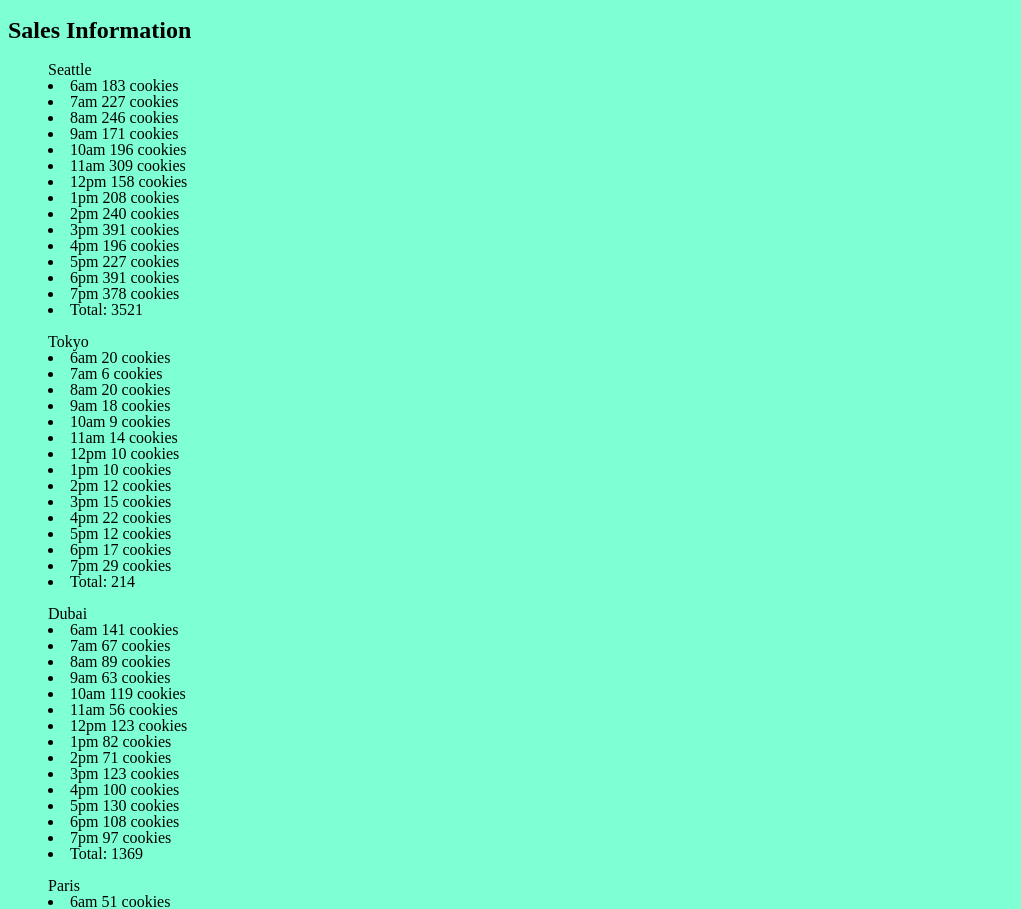
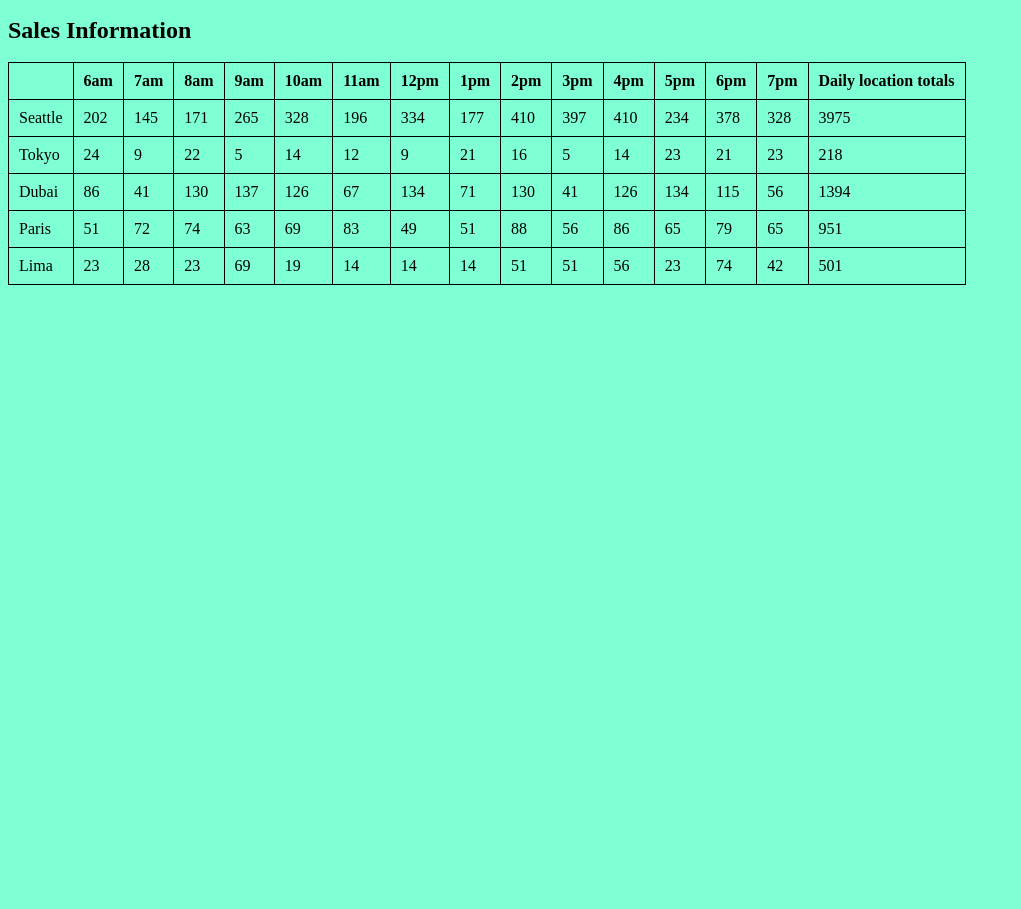
Before and after one commit to joshuamccluskey/cookies-stand, a plain HTML site: page sales.html in a window 1280 px wide. Shown: the part 57-966 px from the top of the page, without its empty margins (0-1021 px from the left). After the commit the page ends 800 px from the top, so only its background shows below. Drawn offline with Linux system fonts and the light colour scheme.

Commit message:
solution for lab 07 completed

```diff
--- a/css/style.css
+++ b/css/style.css
@@ -5,3 +5,12 @@
 ul{
   list-style: inside;
 }
+
+table{
+ border: 1px solid black;
+}
+
+td, th {
+  border: 1px solid black;
+  padding: 10px;
+}
--- a/js/app.js
+++ b/js/app.js
@@ -2,246 +2,132 @@
 
 console.log('hello world');
 
-// // Problem domain: Pat’s Salmon Cookies, soon with franchises internationally, needs to calculate the number of cookies each location must make every day so that it can manage its supplies inventory and baking schedule. The number of cookies to make depends on the hours of operation (6:00 AM to 8:00 PM for all locations) and a few factors unique to each location:
-
-// The minimum number of customers per hour.
-// The maximum number of customers per hour.
-// The average number of cookies purchased per customer.
-
-//1. get element to modify
-
-
-let section = document.getElementById('cookies-city-sales');
-
-console.log(section);
-
 let hours = ['6am', '7am', '8am', '9am', '10am', '11am', '12pm', '1pm', '2pm', '3pm', '4pm', '5pm', '6pm', '7pm'];
 
-//Objects for each cities sales with min and max and average
+function Stores(city, min, max, avg) {
+  this.city = city;
+  this.min = min;
+  this.max = max;
+  this.avg = avg;
+  this.sales = 0;
+  this.total = 0;
 
-// Seattle Render function that adds the list items to the sales.html for the ul id:seattle.
-function seattleRender() {
-
-  let seattle = {
-    city: 'seattle',
-    min: 23,
-    max: 65,
-    avg: 6.3,
-    sales: 0,
-    total: 0,
-
-    getSales: function () {
+}
+Stores.prototype.getSales = function () {
   let randoNum = getRandom(this.min, this.max);
   let avgSales = randoNum * this.avg;
   let finalAvg = Math.ceil(avgSales);
   // console.log(this.sales);
   this.sales = finalAvg;
-    }
+  return [];
 };
 
 function getRandom(min, max) {
   return Math.floor(Math.random() * (max - min + 1) + min);
   //The maximum is exclusive and the minimum is inclusive
 }
-  let seattleList = document.getElementById(seattle.city);
 
-  //Use for loop to iterate the hors add random sales multiplied by avg and added at each iteration to
+Stores.prototype.render = function () {
+  let table = document.getElementById('cookieSales');
+  let tr = document.createElement('tr');
+  table.appendChild(tr);
+  let td = document.createElement('td');
+  td.textContent = this.city;
+  tr.appendChild(td);
+  // let tf = document.createElement('tf');
+
   for (let i = 0; i < hours.length; i++) {
-    let li = document.createElement('li');
-    seattle.getSales();
-    seattle.total = seattle.total + seattle.sales;
-    li.textContent = `${hours[i]} ${seattle.sales} cookies`;
-    seattleList.appendChild(li);
+    this.getSales();
+    this.total = this.total + this.sales;
+    td = document.createElement('td');
+    td.textContent = `${this.sales}`;
+    tr.appendChild(td);
+  }
+
+  td = document.createElement('td');
+  td.textContent = this.total;
+  tr.appendChild(td);
+};
+
+function renderHeader() {
+  let table = document.getElementById('cookieSales');
+  let tr = document.createElement('tr');
+  table.appendChild(tr);
+  let th = document.createElement('th');
+  th.textContent = '';
+  tr.appendChild(th);
+
+  // let td = document.createElement('td');
+  // let tf = document.createElement('tf');
+
+  for (let i = 0; i < hours.length; i++) {
+    th = document.createElement('th');
+    th.textContent = `${hours[i]}`;
+    tr.appendChild(th);
+  }
+  th = document.createElement('th');
+  th.textContent = 'Daily location totals';
+  tr.appendChild(th);
 
 }
 
-  let li = document.createElement('li');
-  seattleList.appendChild(li);
-  li.textContent = `Total: ${seattle.total}`;
-  //Returning total to a seperate array
-  return [seattle.total];
 
-}
+let seattle = new Stores('Seattle', 23, 65, 6.3);
+let tokyo = new Stores('Tokyo', 3, 24, 1.2);
+let dubai = new Stores('Dubai', 11, 38, 3.7);
+let paris = new Stores('Paris', 20, 38, 2.3);
+let lima = new Stores('Lima', 2, 16, 4.6);
 
-seattleRender();
-
-// Tokyo Render function that adds the list items to the sales.html for the ul id:tokoyo.
-
-function tokyoRender() {
-
-  let tokyo = {
-    city: 'tokyo',
-    min: 3,
-    max: 24,
-    avg: 1.2,
-    sales: 0,
-    total: 0,
+renderHeader();
+seattle.render();
+tokyo.render();
+dubai.render();
+paris.render();
+lima.render();
 
 
-    getSales: function () {
-      let randoNum = getRandom(this.min, this.max);
-      let avgSales = randoNum * this.avg;
-      let finalAvg = Math.ceil(avgSales);
-      // console.log(this.sales);
-      this.sales = finalAvg;
-    }
-  };
+// seattle.render();
 
-  function getRandom(min, max) {
-    return Math.floor(Math.random() * (max - min + 1) + min);
-    //The maximum is exclusive and the minimum is inclusive
-  }
-  let tokyoList = document.getElementById(tokyo.city);
-  //Use for loop to iterate the hors add random sales multiplied by avg and added at each iteration to
-  for (let i = 0; i < hours.length; i++) {
-    let li = document.createElement('li');
-    tokyo.getSales();
-    tokyo.total = tokyo.total + tokyo.sales;
-    li.textContent = `${hours[i]} ${tokyo.sales} cookies`;
-    tokyoList.appendChild(li);
+// Seattle Render function that adds the list items to the sales.html for the ul id:seattle.
+// function seattleRender() {
 
-  }
-
-  let li = document.createElement('li');
-  tokyoList.appendChild(li);
-  li.textContent = `Total: ${tokyo.total}`;
-  //Returning total to a serperate array
-  return [tokyo.total];
-}
-
-tokyoRender();
+//   let seattle = {
+//     city: 'Seattle',
+//     min: 23,
+//     max: 65,
+//     avg: 6.3,
+//     sales: 0,
+//     total: 0,
 
 
-// Dubai Render function that adds the list items to the sales.html for the ul id:dubai.
-function dubaiRender() {
+//   let tokyo = {
+//     city: 'tokyo',
+//     min: 3,
+//     max: 24,
+//     avg: 1.2,
+//     sales: 0,
+//     total: 0,
 
-  let dubai = {
-    city: 'dubai',
-    min: 11,
-    max: 38,
-    avg: 3.7,
-    sales: 0,
-    total: 0,
+//   let dubai = {
+//     city: 'dubai',
+//     min: 11,
+//     max: 38,
+//     avg: 3.7,
+//     sales: 0,
+//     total: 0,
 
-    getSales: function () {
-      let randoNum = getRandom(this.min, this.max);
-      let avgSales = randoNum * this.avg;
-      let finalAvg = Math.ceil(avgSales);
-      // console.log(this.sales);
-      this.sales = finalAvg;
-    }
-  };
+//   let paris = {
+//     city: 'paris',
+//     min: 20,
+//     max: 38,
+//     avg: 2.3,
+//     sales: 0,
+//     total: 0,
 
-  function getRandom(min, max) {
-    return Math.floor(Math.random() * (max - min + 1) + min);
-    //The maximum is exclusive and the minimum is inclusive
-  }
-  let dubaiList = document.getElementById(dubai.city);
-  //Use for loop to iterate the hors add random sales multiplied by avg and added at each iteration to
-  for (let i = 0; i < hours.length; i++) {
-    let li = document.createElement('li');
-    dubai.getSales();
-    dubai.total = dubai.total + dubai.sales;
-    li.textContent = `${hours[i]} ${dubai.sales} cookies`;
-    dubaiList.appendChild(li);
-
-  }
-
-  let li = document.createElement('li');
-  dubaiList.appendChild(li);
-  li.textContent = `Total: ${dubai.total}`;
-  //Returning total to a seperate array
-  return [dubai.total];
-
-}
-
-dubaiRender();
-
-// Paris Render function that adds the list items to the sales.html for the ul id:paris.
-function parisRender() {
-
-  let paris = {
-    city: 'paris',
-    min: 20,
-    max: 38,
-    avg: 2.3,
-    sales: 0,
-    total: 0,
-
-    getSales: function () {
-      let randoNum = getRandom(this.min, this.max);
-      let avgSales = randoNum * this.avg;
-      let finalAvg = Math.ceil(avgSales);
-      // console.log(this.sales);
-      this.sales = finalAvg;
-    }
-  };
-
-  function getRandom(min, max) {
-    return Math.floor(Math.random() * (max - min + 1) + min);
-    //The maximum is exclusive and the minimum is inclusive
-  }
-  let parisList = document.getElementById(paris.city);
-  //Use for loop to iterate the hors add random sales multiplied by avg and added at each iteration to
-  for (let i = 0; i < hours.length; i++) {
-    let li = document.createElement('li');
-    paris.getSales();
-    paris.total = paris.total + paris.sales;
-    li.textContent = `${hours[i]} ${paris.sales} cookies`;
-    parisList.appendChild(li);
-
-  }
-
-  let li = document.createElement('li');
-  parisList.appendChild(li);
-  li.textContent = `Total: ${paris.total}`;
-  //Returning total to a seperate array
-  return [paris.total];
-}
-
-parisRender();
-
-
-// Paris Render function that adds the list items to the sales.html for the ul id:paris.
-function limaRender() {
-
-  let lima = {
-    city: 'lima',
-    min: 2,
-    max: 16,
-    avg: 4.6,
-    sales: 0,
-    total: 0,
-
-    getSales: function () {
-      let randoNum = getRandom(this.min, this.max);
-      let avgSales = randoNum * this.avg;
-      let finalAvg = Math.ceil(avgSales);
-      // console.log(this.sales);
-      this.sales = finalAvg;
-    }
-  };
-
-  function getRandom(min, max) {
-    return Math.floor(Math.random() * (max - min + 1) + min);
-    //The maximum is exclusive and the minimum is inclusive
-  }
-  let limaList = document.getElementById(lima.city);
-  //Use for loop to iterate the hors add random sales multiplied by avg and added at each iteration to
-  for (let i = 0; i < hours.length; i++) {
-    let li = document.createElement('li');
-    lima.getSales();
-    lima.total = lima.total + lima.sales;
-    li.textContent = `${hours[i]} ${lima.sales} cookies`;
-    limaList.appendChild(li);
-
-  }
-
-  let li = document.createElement('li');
-  limaList.appendChild(li);
-  li.textContent = `Total: ${lima.total}`;
-  //Returning total to a seperate array
-  return [lima.total];
-}
-
-limaRender();
+//   let lima = {
+//     city: 'lima',
+//     min: 2,
+//     max: 16,
+//     avg: 4.6,
+//     sales: 0,
+//     total: 0,
--- a/sales.html
+++ b/sales.html
@@ -14,11 +14,7 @@
   <main>
     <h2>Sales Information</h2>
     <section id="cookies-city-sales"></section>
-    <ul id="seattle">Seattle</ul>
-    <ul id="tokyo">Tokyo</ul>
-    <ul id="dubai">Dubai</ul>
-    <ul id="paris">Paris</ul>
-    <ul id="lima">Lima</ul>
+    <table id="cookieSales"></table>
   </main>
 
   <script src="js/app.js"></script>
```
Lines whose indentation alone changed are shown as unchanged.
